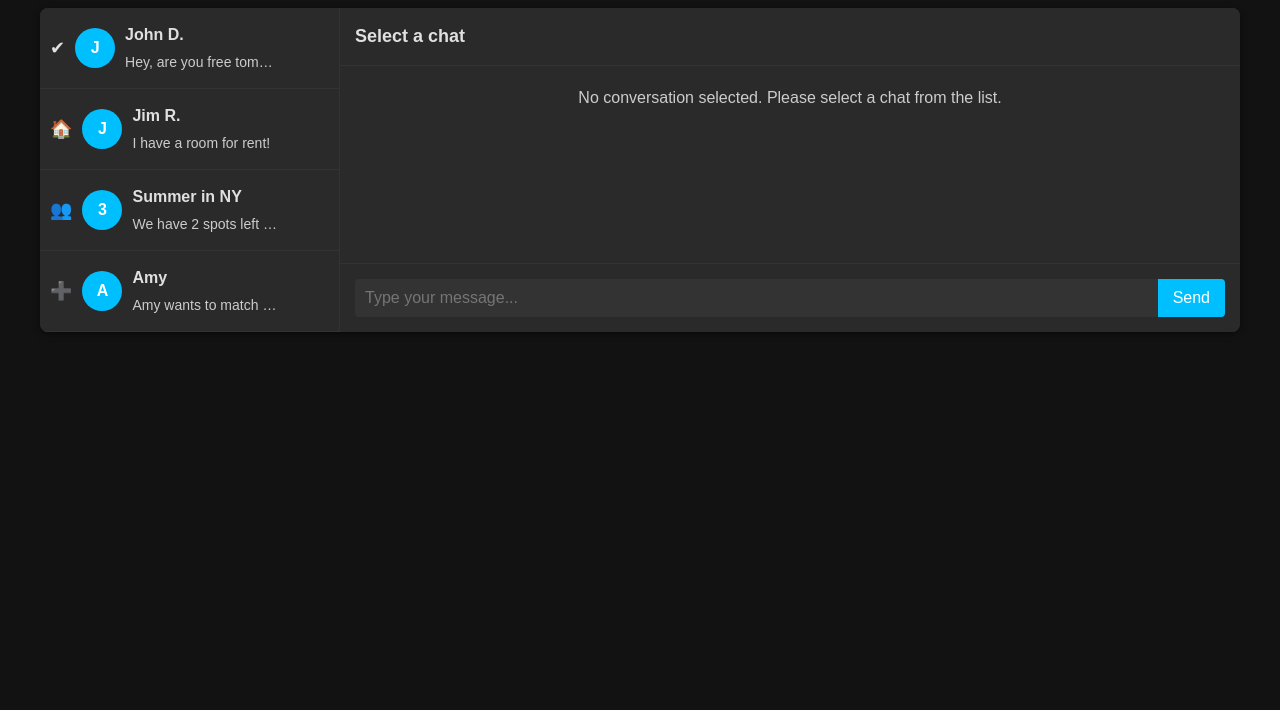
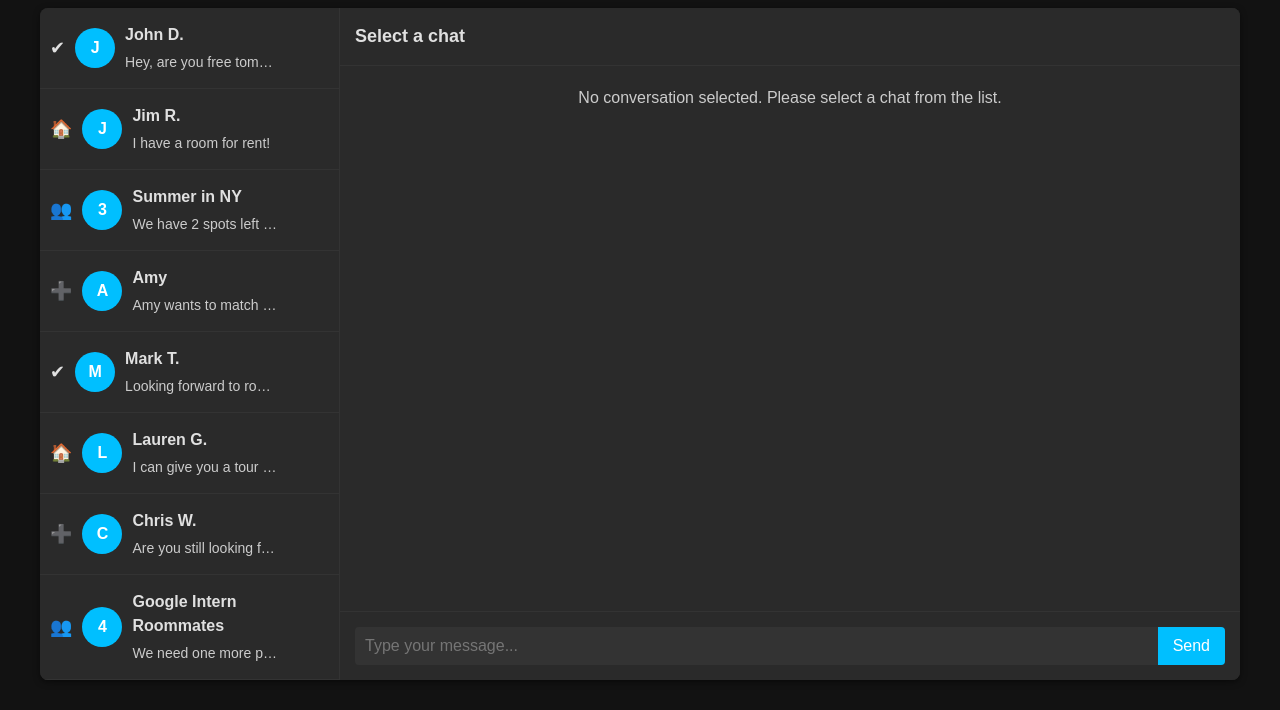
Before and after one commit to tamoncaleb/InternHouse, a plain HTML site: page frontend/4chat.html in a window 1280 px wide. Shown: the part 92-802 px from the top of the page. Drawn offline with Linux system fonts and the light colour scheme.

Commit message:
Added more chat examples

```diff
--- a/frontend/4chat.html
+++ b/frontend/4chat.html
@@ -120,7 +120,6 @@
       white-space: nowrap;
       overflow: hidden;
       text-overflow: ellipsis;
-      /* Ensure clicks on the preview bubble are passed to the parent */
       pointer-events: none;
     }
     /* Conversation panel */
@@ -203,7 +202,6 @@
   </style>
 </head>
 <body>
-  <!-- Common header -->
   <header>
     <a href="2profile.html">
       <svg class="logo" xmlns="http://www.w3.org/2000/svg" viewBox="0 0 240 120">
@@ -227,7 +225,7 @@
 
   <div class="main-container">
     <div class="chat-list">
-      <!-- Chat items -->
+      <!-- Example chat items -->
       <div class="chat-item" data-chat="chat1">
         <span class="check-icon icon-left">✔</span>
         <div class="profile-picture">J</div>
@@ -249,7 +247,7 @@
         <div class="profile-picture">3</div>
         <div class="chat-info">
           <div class="chat-name">Summer in NY</div>
-          <div class="chat-preview">We have 2 spots left and more details that might be really long...</div>
+          <div class="chat-preview">We have 2 spots left and details...</div>
         </div>
       </div>
       <div class="chat-item" data-chat="chat4">
@@ -260,7 +258,39 @@
           <div class="chat-preview">Amy wants to match with you</div>
         </div>
       </div>
-      <!-- More chat items as needed -->
+      <div class="chat-item" data-chat="chat5">
+        <span class="check-icon icon-left">✔</span>
+        <div class="profile-picture">M</div>
+        <div class="chat-info">
+          <div class="chat-name">Mark T.</div>
+          <div class="chat-preview">Looking forward to rooming together!</div>
+        </div>
+      </div>
+      <div class="chat-item" data-chat="chat6">
+        <span class="house-icon icon-left">🏠</span>
+        <div class="profile-picture">L</div>
+        <div class="chat-info">
+          <div class="chat-name">Lauren G.</div>
+          <div class="chat-preview">I can give you a tour next week.</div>
+        </div>
+      </div>
+      <!-- Additional examples -->
+      <div class="chat-item" data-chat="chat7">
+        <span class="plus-icon icon-left">➕</span>
+        <div class="profile-picture">C</div>
+        <div class="chat-info">
+          <div class="chat-name">Chris W.</div>
+          <div class="chat-preview">Are you still looking for a place?</div>
+        </div>
+      </div>
+      <div class="chat-item" data-chat="chat8">
+        <span class="group-icon icon-left">👥</span>
+        <div class="profile-picture">4</div>
+        <div class="chat-info">
+          <div class="chat-name">Google Intern Roommates</div>
+          <div class="chat-preview">We need one more person!</div>
+        </div>
+      </div>
     </div>
     <div class="chat-conversation">
       <div class="conversation-header">Select a chat</div>
@@ -273,14 +303,16 @@
       </div>
     </div>
   </div>
+
   <script>
-    // Dummy chat data for simulation
+    // Dummy chat data with more examples and varied conversation lengths
     const chatData = {
       chat1: {
         chatName: "John D.",
         messages: [
           { sender: "them", text: "Hey, are you free tomorrow?", profile: "J" },
-          { sender: "me", text: "Yes, I'm free. How about meeting at 5?", profile: "Me" }
+          { sender: "me", text: "Yes, I'm free. How about meeting at 5?", profile: "Me" },
+          { sender: "them", text: "Sounds good! Let's meet at the cafe.", profile: "J" }
         ]
       },
       chat2: {
@@ -293,16 +325,54 @@
       chat3: {
         chatName: "Summer in NY",
         messages: [
-          { sender: "them", text: "We have 2 spots left!", profile: "S" }
+          { sender: "them", text: "We have 2 spots left!", profile: "S" },
+          { sender: "them", text: "It's a spacious loft near the park.", profile: "S" },
+          { sender: "me", text: "That sounds interesting. Can you send more details?", profile: "Me" },
+          { sender: "them", text: "Sure, I'll forward you some pictures and the lease details soon.", profile: "S" }
         ]
       },
       chat4: {
         chatName: "Amy",
         messages: [
-          { sender: "them", text: "Amy wants to match with you", profile: "A" }
+          { sender: "them", text: "Amy wants to match with you", profile: "A" },
+          { sender: "me", text: "Hi Amy! I'd love to get to know you more.", profile: "Me" }
+        ]
+      },
+      chat5: {
+        chatName: "Mark T.",
+        messages: [
+          { sender: "them", text: "Looking forward to rooming together!", profile: "M" }
+        ]
+      },
+      chat6: {
+        chatName: "Lauren G.",
+        messages: [
+          { sender: "them", text: "I can give you a tour next week.", profile: "L" },
+          { sender: "me", text: "Great, let’s schedule a time.", profile: "Me" },
+          { sender: "them", text: "How about Tuesday at 3 PM?", profile: "L" },
+          { sender: "me", text: "Tuesday works for me. See you then!", profile: "Me" }
+        ]
+      },
+      chat7: {
+        chatName: "Chris W.",
+        messages: [
+          { sender: "them", text: "Are you still looking for a place?", profile: "C" },
+          { sender: "me", text: "Yes, I'm still on the hunt. Got any leads?", profile: "Me" },
+          { sender: "them", text: "I might have a friend who's renting out a room. Let me check.", profile: "C" },
+          { sender: "them", text: "I'll get back to you soon.", profile: "C" }
+        ]
+      },
+      chat8: {
+        chatName: "Google Intern Roommates",
+        messages: [
+          { sender: "them", text: "We need one more person!", profile: "G" },
+          { sender: "me", text: "I might be interested. What's the rent?", profile: "Me" },
+          { sender: "them", text: "Approximately $900 per month, utilities extra.", profile: "G" },
+          { sender: "me", text: "That sounds reasonable. Can I see the place?", profile: "Me" },
+          { sender: "them", text: "Sure, we'll set up a tour later this week.", profile: "G" }
         ]
       }
-      // Additional chat data as needed...
+      // You can add more chat examples if desired
     };
 
     const chatItems = document.querySelectorAll('.chat-item');
@@ -364,7 +434,6 @@
       const text = messageInput.value.trim();
       if(text !== "" && activeChatId) {
         appendMessage("me", text, "Me");
-        // Update the dummy data as well
         if(chatData[activeChatId]) {
           chatData[activeChatId].messages.push({ sender: "me", text: text, profile: "Me" });
         }
```
